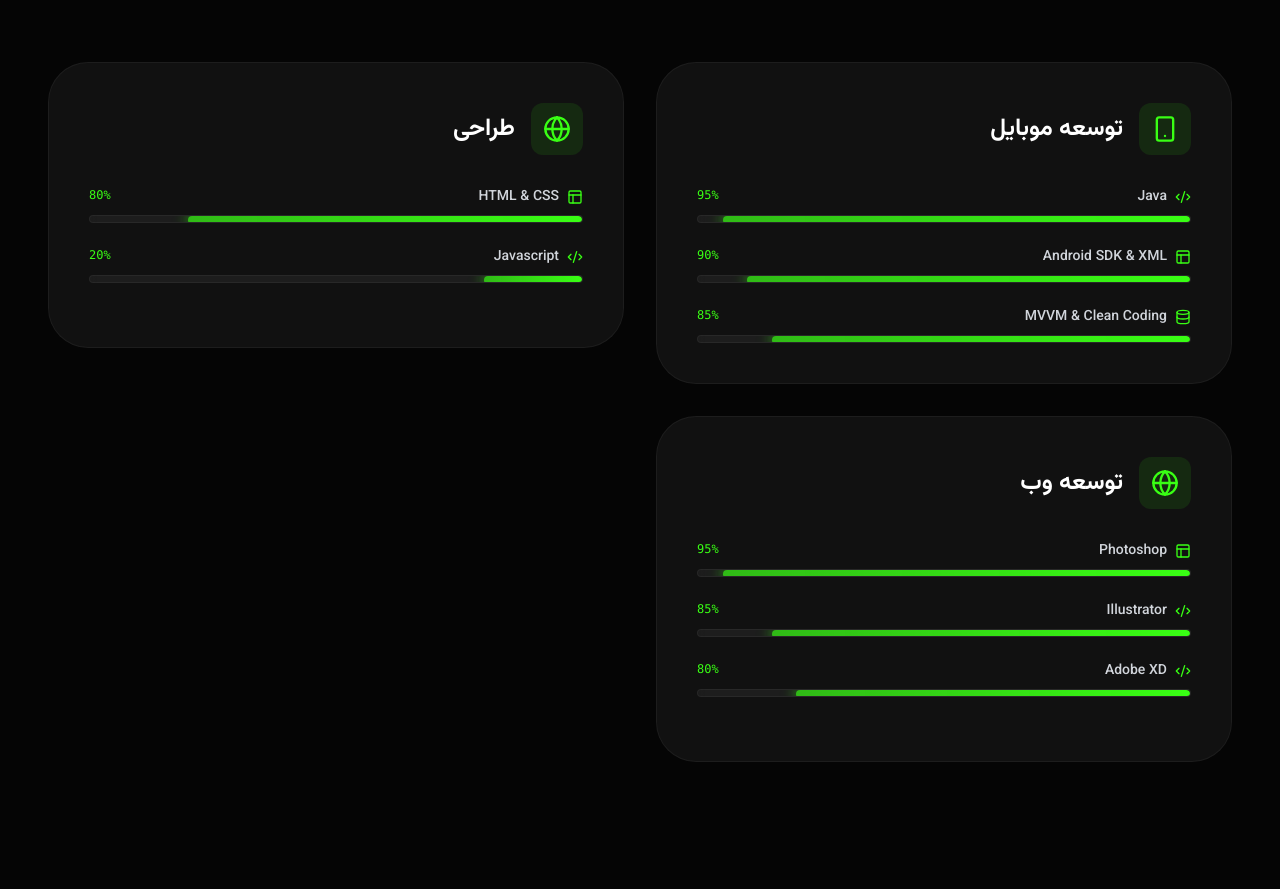
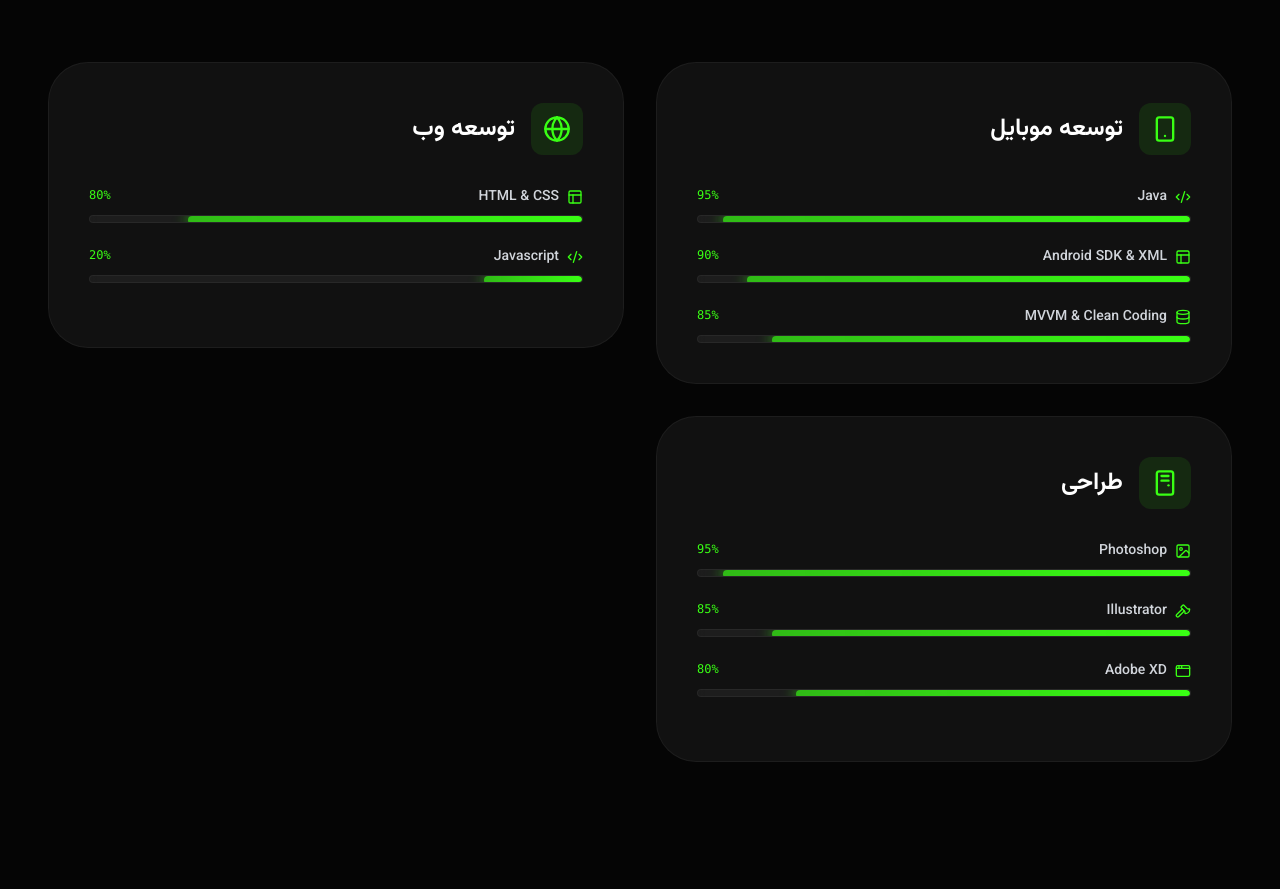
Before and after one commit to Alihsnnzhd/Ali.github.io, a React (Vite) app: page / in a window 1280 px wide. Shown: the part 2762-3651 px from the top of the page. Built offline with nearby package versions, Linux system fonts and the light colour scheme.

Commit message:
Feat: Fix Icons

```diff
--- a/App.tsx
+++ b/App.tsx
@@ -2,7 +2,7 @@
 import { translations } from './constants';
 import { Translation, Language } from './types';
 import Sidebar from './components/Sidebar';
-import { Github, Instagram, Mail, Smartphone, Code2, Database, Layout, Terminal, ExternalLink, Download, Globe, ArrowUpRight, Send, MapPin, Linkedin } from 'lucide-react';
+import { Github, Instagram, Mail, Smartphone, Code2, Database, Layout, Terminal, ExternalLink, Download, Globe, ArrowUpRight, Send, MapPin, Linkedin, PictureInPicture, Image, LogsIcon, Icon, AxeIcon, UserX, AppWindow, PcCase } from 'lucide-react';
 
 // --- Sub Components ---
 
@@ -436,7 +436,7 @@
                   <div className="bg-[#111] border border-white/5 rounded-[40px] p-10 hover:border-neon/30 transition-all duration-500">
                     <h3 className="text-2xl font-bold text-white mb-8 flex items-center gap-4">
                       <div className="p-3 bg-neon/10 rounded-xl text-neon"><Globe size={28} /></div>
-                      {t.skills.categories.Design}
+                      {t.skills.categories.web}
                     </h3>
                     <SkillBar name="HTML & CSS" percentage={80} icon={<Layout size={16}/>} />
                     <SkillBar name="Javascript" percentage={20} icon={<Code2 size={16}/>} />
@@ -446,12 +446,12 @@
                <div className="space-y-10">
                   <div className="bg-[#111] border border-white/5 rounded-[40px] p-10 hover:border-neon/30 transition-all duration-500">
                     <h3 className="text-2xl font-bold text-white mb-8 flex items-center gap-4">
-                      <div className="p-3 bg-neon/10 rounded-xl text-neon"><Globe size={28} /></div>
-                      {t.skills.categories.web}
+                      <div className="p-3 bg-neon/10 rounded-xl text-neon"><PcCase size={28} /></div>
+                      {t.skills.categories.Design}
                     </h3>
-                    <SkillBar name="Photoshop" percentage={95} icon={<Layout size={16}/>} />
-                    <SkillBar name="Illustrator" percentage={85} icon={<Code2 size={16}/>} />
-                    <SkillBar name="Adobe XD" percentage={80} icon={<Code2 size={16}/>} />
+                    <SkillBar name="Photoshop" percentage={95} icon={<Image size={16}/>} />
+                    <SkillBar name="Illustrator" percentage={85} icon={<AxeIcon size={16}/>} />
+                    <SkillBar name="Adobe XD" percentage={80} icon={<AppWindow size={16}/>} />
                   </div>
                </div>
             </div>
```
Also changed, not shown: 2 other files (tests, documents, lock files or other folders).
